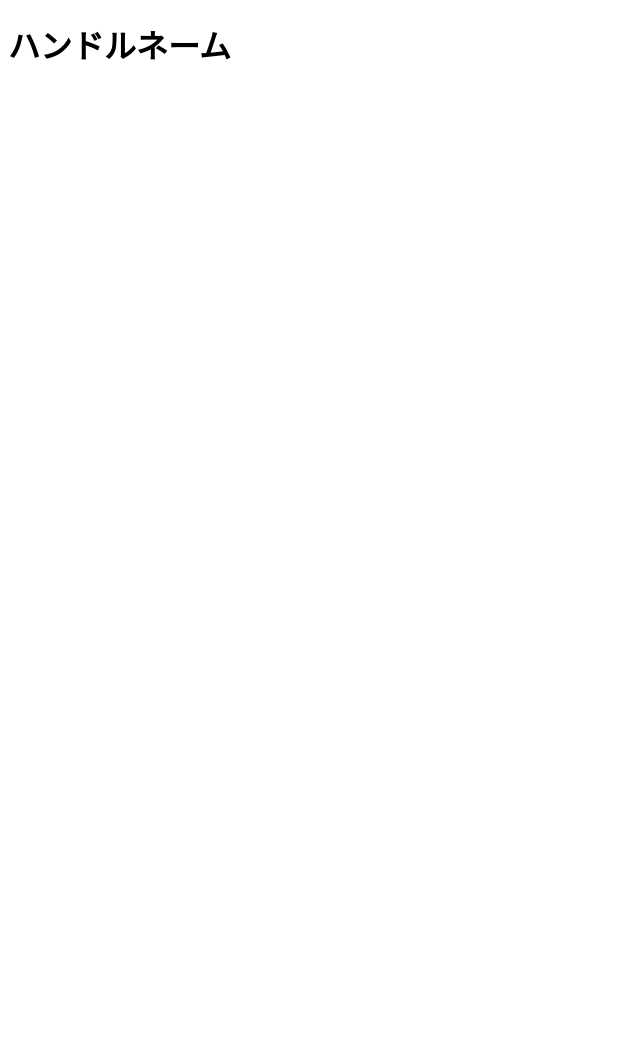
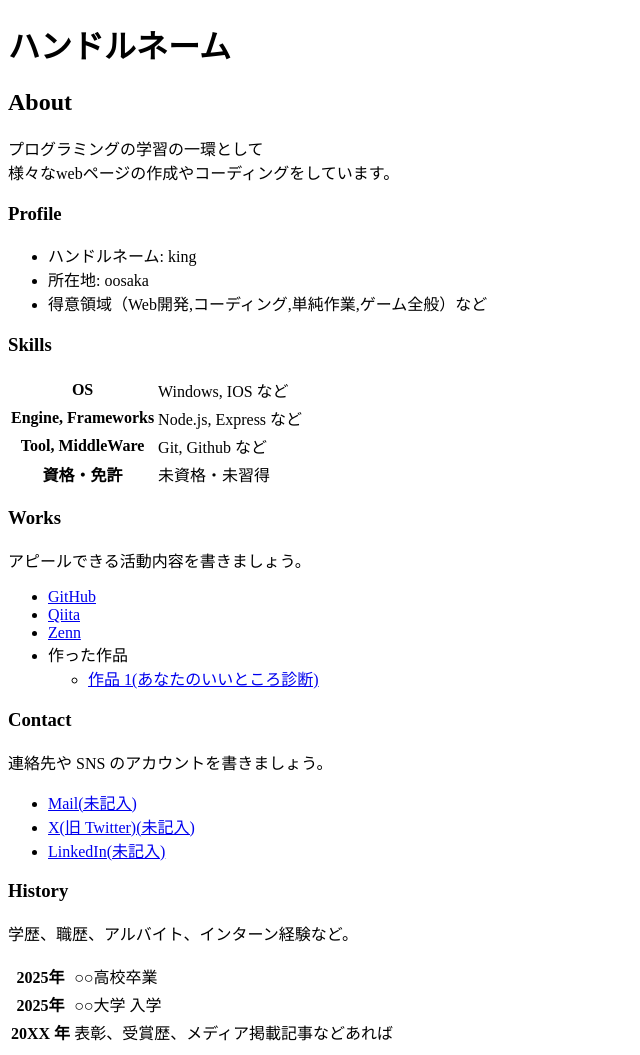
Before and after one commit to king27783/king27783.github.io, a plain HTML site: page index.html in a window 1280 px wide. Shown: the whole page, without its empty margins (0-640 px from the left). Before the commit the page ends 800 px from the top, so only its background shows below. Drawn offline with Linux system fonts and the light colour scheme.

Commit message:
HTMLにポートフォリオに必要な情報を追加

```diff
--- a/index.html
+++ b/index.html
@@ -7,5 +7,77 @@
   </head>
   <body>
     <h1>ハンドルネーム</h1>
+
+    <h2>About</h2>
+    <p>
+      プログラミングの学習の一環として<br>
+      様々なwebページの作成やコーディングをしています。
+    </p>
+
+    <h3>Profile</h3>
+    <ul>
+      <li>ハンドルネーム: king </li>
+      <li>所在地: oosaka </li>
+      <li>得意領域（Web開発,コーディング,単純作業,ゲーム全般）など</li>
+    </ul>
+
+    <h3>Skills</h3>
+    <table>
+      <tr>
+        <th>OS</th>
+        <td>Windows, IOS など</td>
+      </tr>
+      <tr>
+        <th>Engine, Frameworks</th>
+        <td>Node.js, Express など</td>
+      </tr>
+      <tr>
+        <th>Tool, MiddleWare</th>
+        <td>Git, Github など</td>
+      </tr>
+      <tr>
+        <th>資格・免許</th>
+        <td>未資格・未習得</td>
+      </tr>
+    </table>
+
+    <h3>Works</h3>
+    <p>アピールできる活動内容を書きましょう。</p>
+    <ul>
+      <li><a href="https://github.com/">GitHub</a></li>
+      <li><a href="https://qiita.com/">Qiita</a></li>
+      <li><a href="https://zenn.dev/">Zenn</a></li>
+      <li>
+        作った作品
+        <ul>
+          <li><a href="https://king27783.github.io/assessment/assessment.html">作品 1(あなたのいいところ診断)</a></li>
+        </ul>
+      </li>
+    </ul>
+
+    <h3>Contact</h3>
+    <p>連絡先や SNS のアカウントを書きましょう。</p>
+    <ul>
+      <li><a href=" ">Mail(未記入)</a></li>
+      <li><a href=" ">X(旧 Twitter)(未記入)</a></li>
+      <li><a href=" ">LinkedIn(未記入)</a></li>
+    </ul>
+
+    <h3>History</h3>
+    <p>学歴、職歴、アルバイト、インターン経験など。</p>
+    <table>
+      <tr>
+        <th>2025年</th>
+        <td>○○高校卒業</td>
+      </tr>
+      <tr>
+        <th>2025年</th>
+        <td>○○大学 入学</td>
+      </tr>
+      <tr>
+        <th>20XX 年</th>
+        <td>表彰、受賞歴、メディア掲載記事などあれば</td>
+      </tr>
+    </table>
   </body>
 </html>
```
